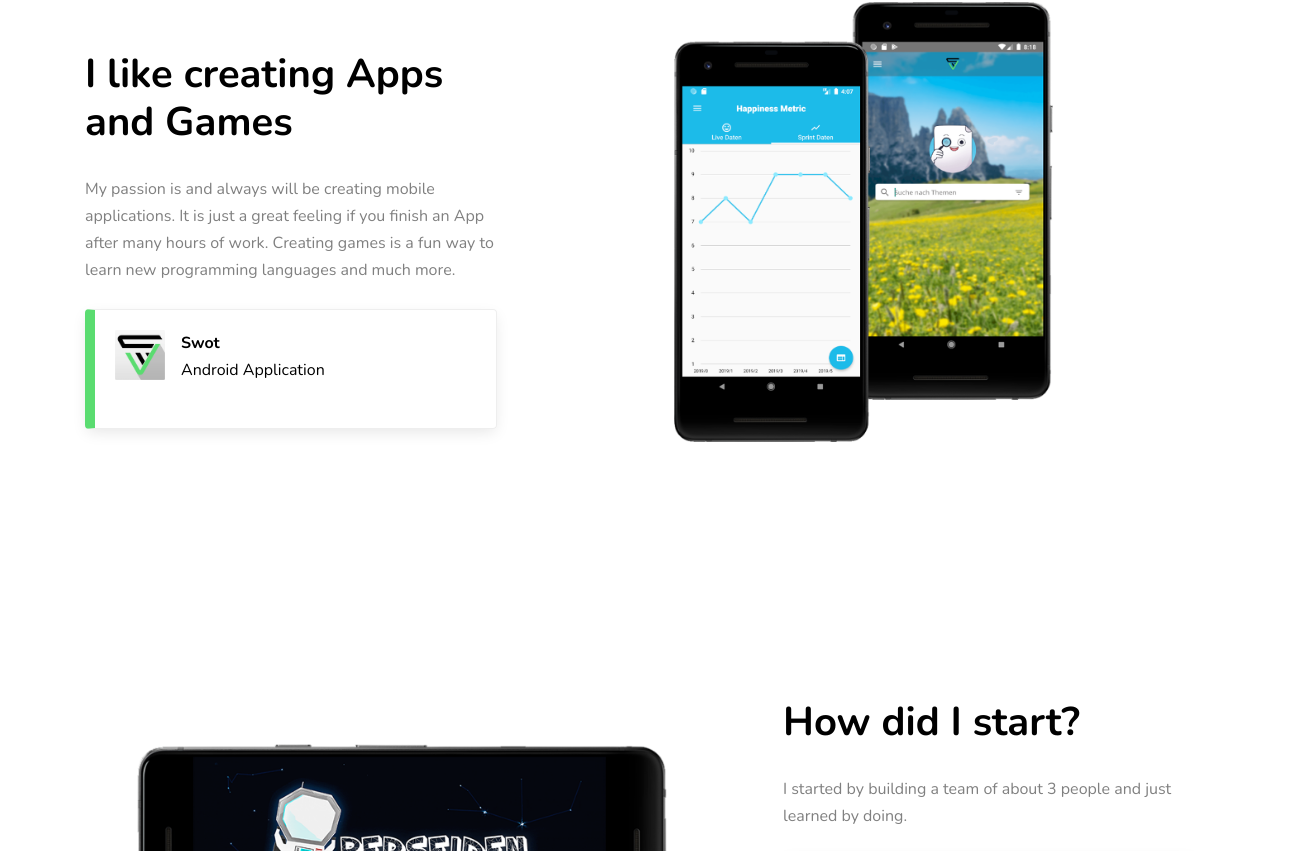
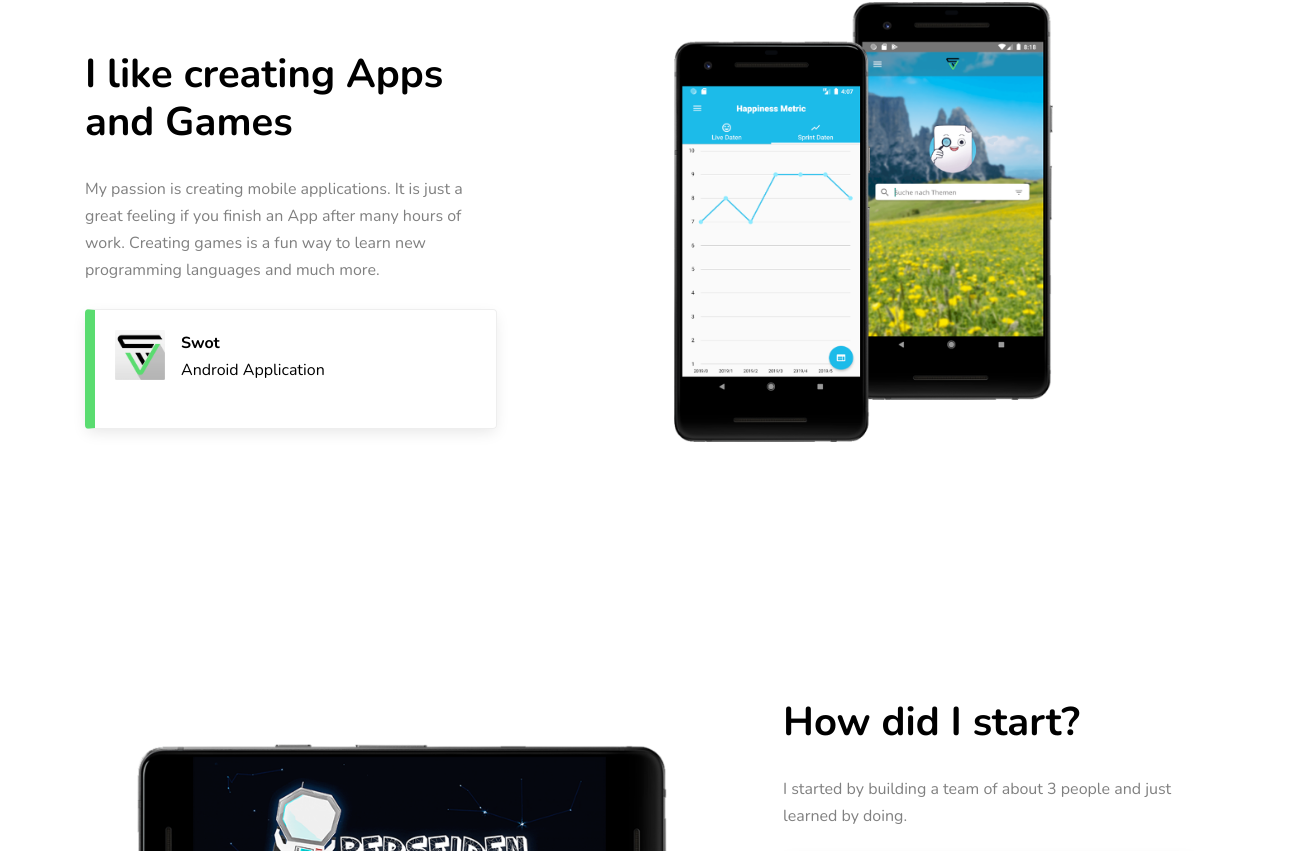
Before and after one commit to holluc15/holluc15.github.io, a plain HTML site: page index.html in a window 1280 px wide. Shown: the part 4146-4997 px from the top of the page, 1310 px wide, since content can reach past the window. Drawn offline with nearby package versions, Linux system fonts and the light colour scheme; files whose address does not match are found by name.

Commit message:
Update index.html

```diff
--- a/index.html
+++ b/index.html
@@ -349,7 +349,7 @@
           </div>
           <div class="col-lg-5 pr-lg-5 mr-auto mt-5 order-2 order-lg-1">
             <h2 class="text-black">I like creating Apps and Games</h2>
-            <p class="mb-4">My passion is and always will be creating mobile applications. It is just a great feeling if you finish an App after many hours of work. Creating games is a fun way to learn new programming languages and much more. </p>
+            <p class="mb-4">My passion is creating mobile applications. It is just a great feeling if you finish an App after many hours of work. Creating games is a fun way to learn new programming languages and much more. </p>
 
 
 
```
